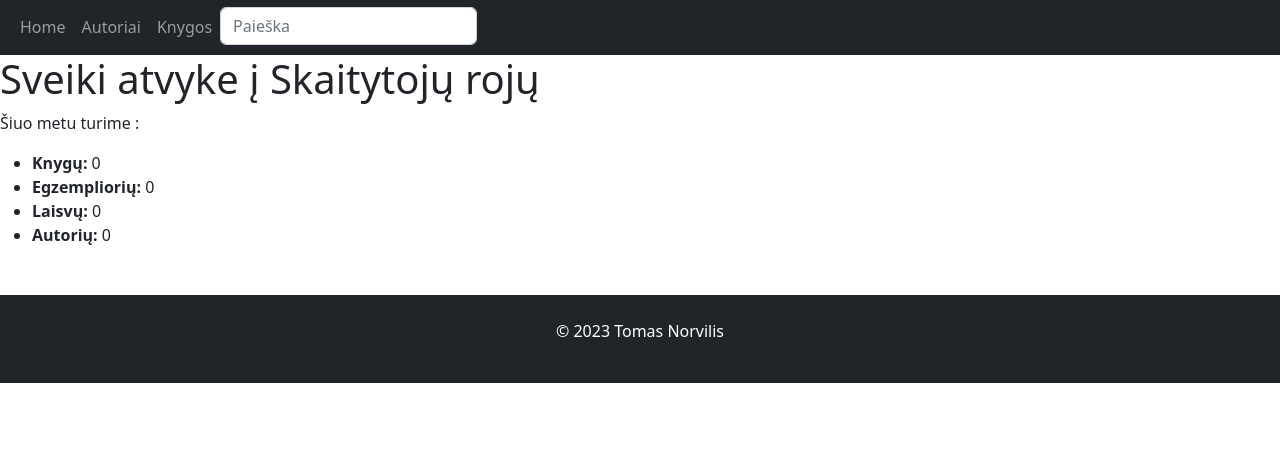
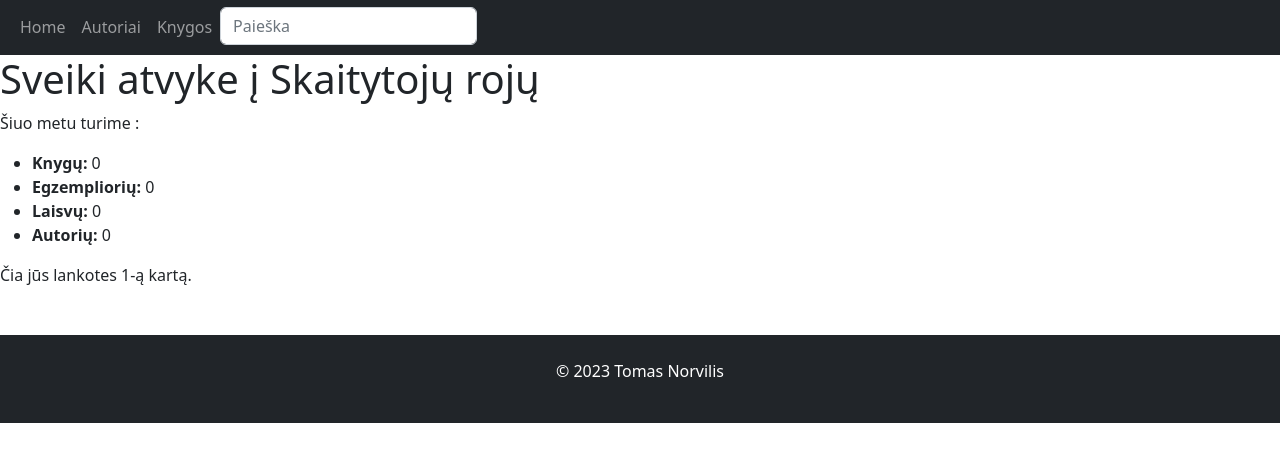
Before and after one commit to TomasNorv/pythonBiblioteka_2023_01_16, a Django app: page /library/ in a window 1280 px wide. Shown: the part 289-751 px from the top of the page. Run offline with Django 4.2, Linux system fonts and the light colour scheme; data that the repository does not hold is empty.

Commit message:
Padariau, kad pagrindiniame puslapyje būtų rodomas sesijos apsilankymų skaičius

```diff
--- a/mysite/library/templates/index.html
+++ b/mysite/library/templates/index.html
@@ -9,5 +9,5 @@
     <li><b>Laisvų:</b> {{ num_instances_available }}</li>
     <li><b>Autorių:</b> {{ num_authors }}</li>
 </ul>
-
+<p>Čia jūs lankotes {{ num_visits }}-ą kartą.</p>
 {% endblock %}
--- a/mysite/library/views.py
+++ b/mysite/library/views.py
@@ -15,11 +15,14 @@ def index(request):
     num_authors = Author.objects.count()    # Kiek yra autorių
 
     # perduodame informaciją į šabloną žodyno(dictionary) pavidale:
+    num_visits = request.session.get('num_visits', 1) # pridejom funkcija kad matytumem apsilankymu kieki puslapyje
+    request.session['num_visits'] = num_visits + 1
     context = {
         'num_books': num_books,
         'num_instances': num_instances,
         'num_instances_available': num_instances_available,
         'num_authors': num_authors,
+        'num_visits': num_visits,
     }
 
     # renderiname index.html, su duomenimis kintamąjame context
```
